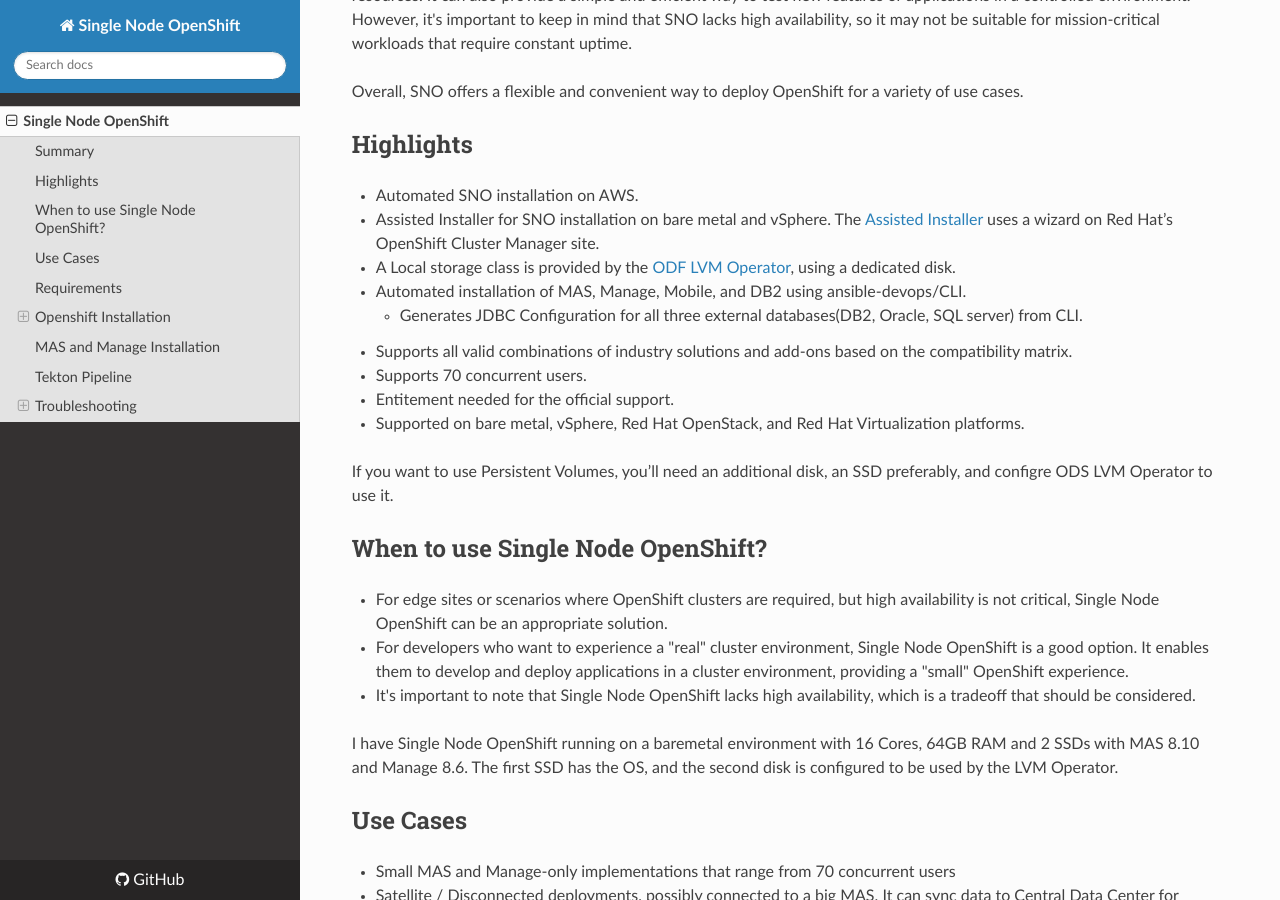
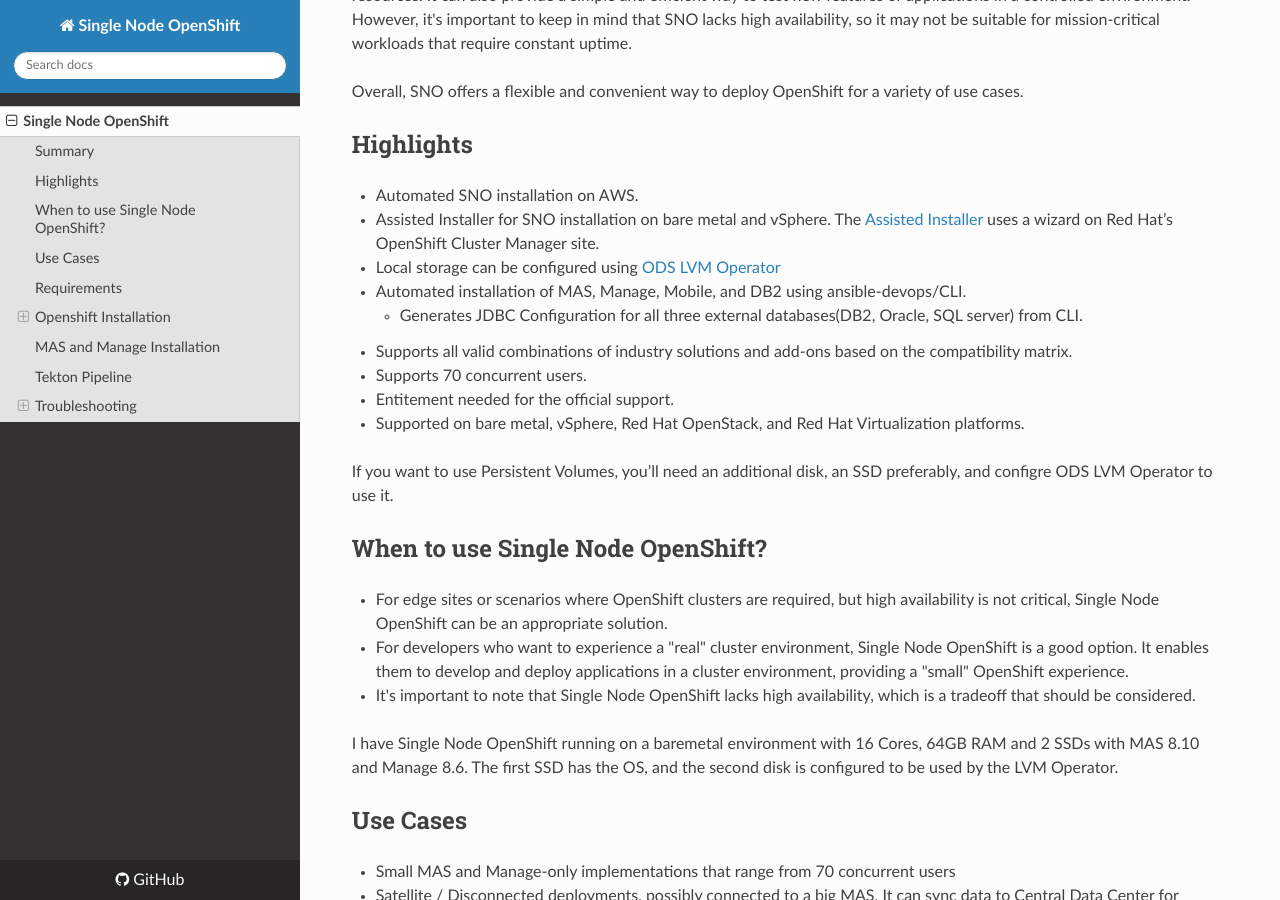
Before and after one commit to ibm-mas-manage/sno, an MkDocs documentation site: the page built from docs/index.md, in a window 1280 px wide and 900 px high, scrolled down 400 px. Built offline with MkDocs 1.6.1, drawn with Linux system fonts in a browser that asks for light colours; nearby versions of some CDN libraries.

Commit message:
Update index.md

```diff
--- a/docs/index.md
+++ b/docs/index.md
@@ -10,7 +10,7 @@
 ## Highlights
 - Automated SNO installation on AWS.
 - Assisted Installer for SNO installation on bare metal and vSphere. The [Assisted Installer](https://docs.openshift.com/container-platform/4.10/installing/installing_sno/install-sno-installing-sno.html) uses a wizard on Red Hat’s OpenShift Cluster Manager site.
-- A Local storage class is provided by the [ODF LVM Operator](https://github.com/red-hat-storage/lvm-operator), using a dedicated disk.
+- Local storage can be configured using [ODS LVM Operator](https://github.com/red-hat-storage/lvm-operator)
 - Automated installation of MAS, Manage, Mobile, and DB2 using ansible-devops/CLI.
     - Generates JDBC Configuration for all three external databases(DB2, Oracle, SQL server) from CLI.
 - Supports all valid combinations of industry solutions and add-ons based on the compatibility matrix.
```
